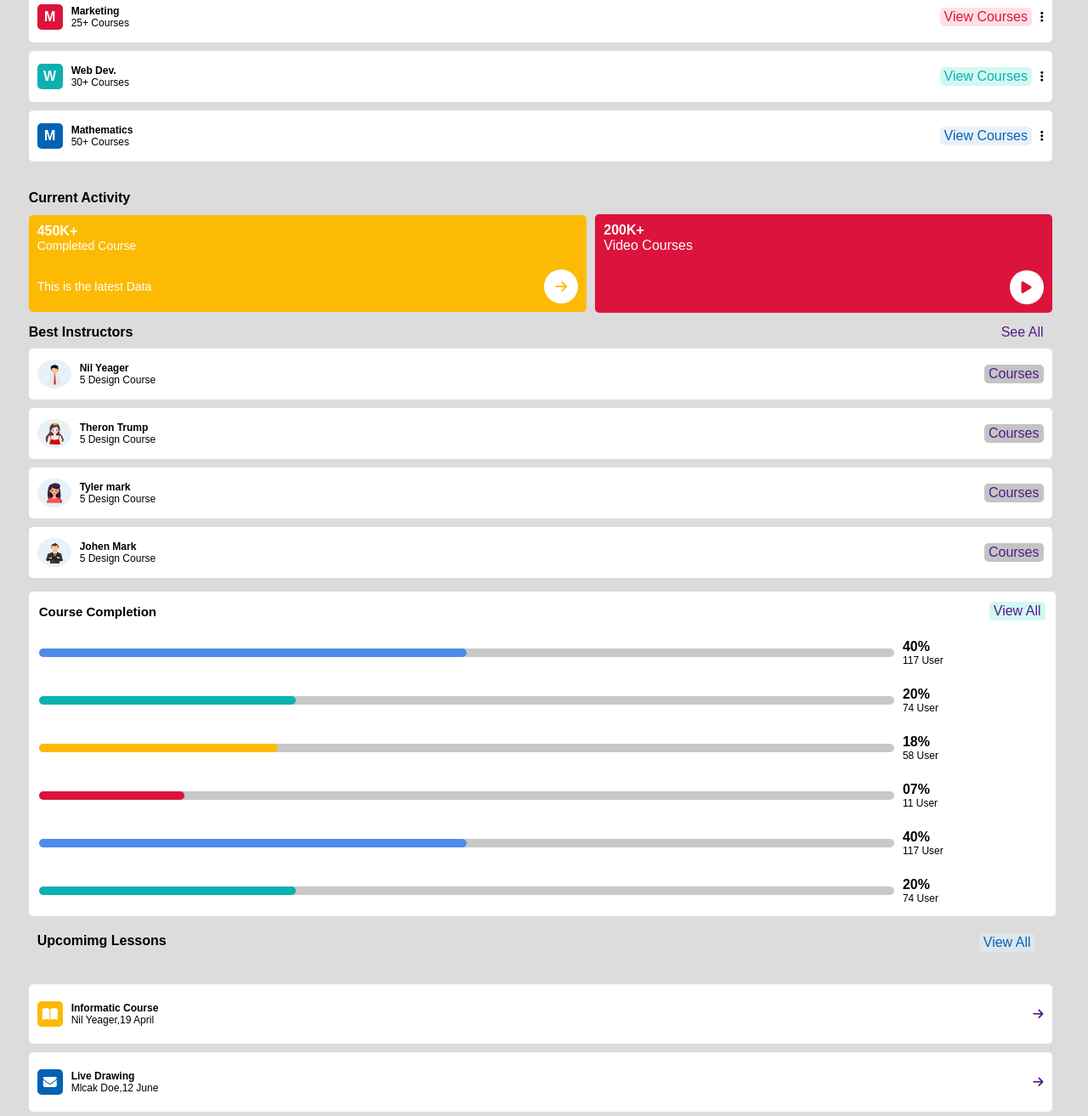
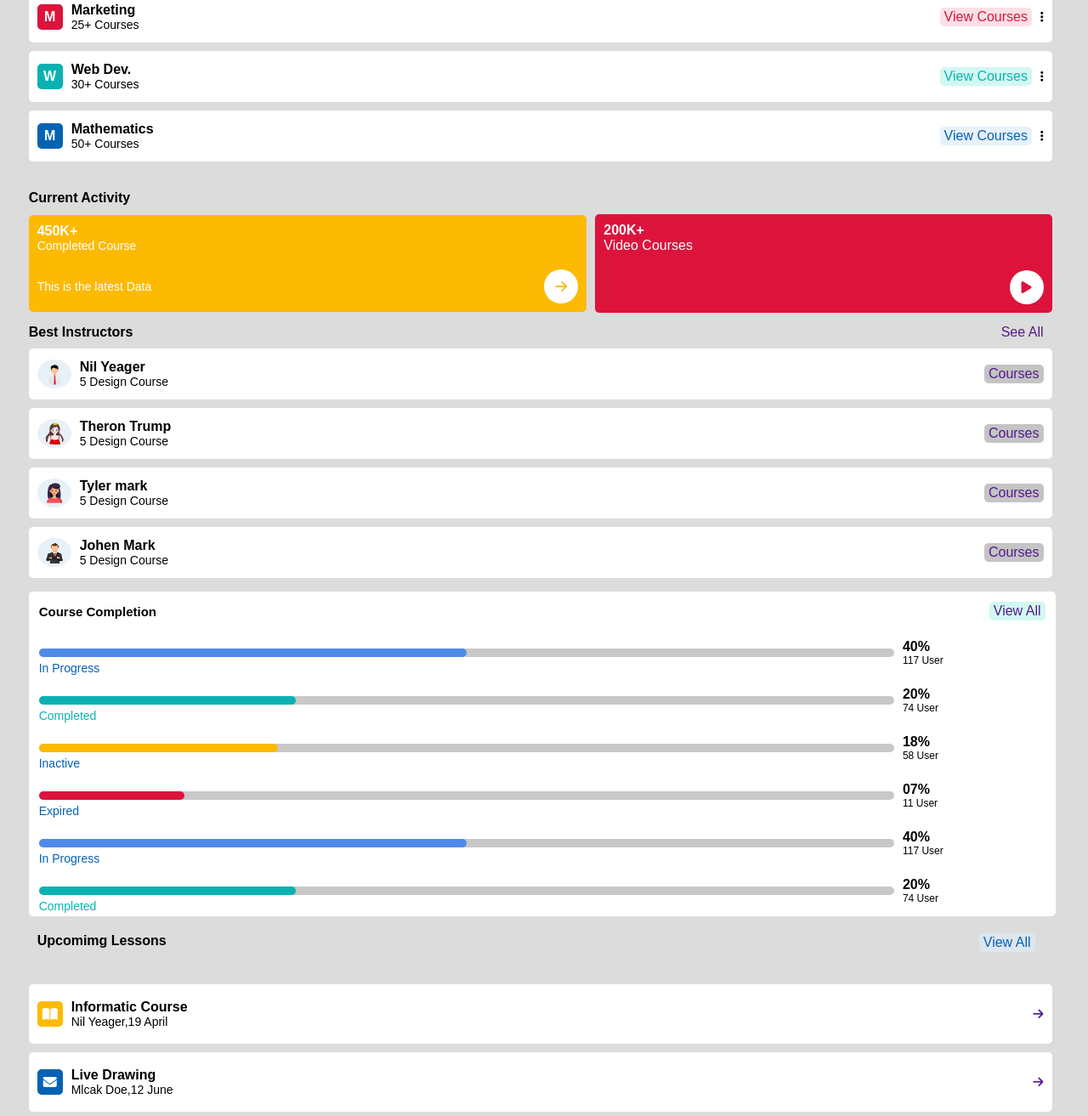
Before and after one commit to ZaheerAhmedkhan65/learn-with-zaheer, a plain HTML site: page week-4/learn-with-us.html in a window 1280 px wide. Shown: the part 507-1820 px from the top of the page at 85% size. Drawn offline with Linux system fonts and the light colour scheme.

Commit message:
change fonts in html

```diff
--- a/resources/css/learn-with-us.css
+++ b/resources/css/learn-with-us.css
@@ -253,6 +253,9 @@ header{
  }
  .gap{
     gap: 10px;
+ }
+ .margin-t-5{
+    margin-top: 5px;
  }
  .margin-t-20{
     margin-top:20px;
@@ -563,4 +566,10 @@ header{
     .video-course{
         width: 100%;
     }
+    footer{
+        font-size: 12px;
+    }
+    .purchase-now-btn{
+        display: none;
+    }
 }
--- a/week-4/learn-with-us.html
+++ b/week-4/learn-with-us.html
@@ -101,8 +101,8 @@
                     <b>M</b>
                  </div>
             <div>
-                 <h2 class="p">Marketing</h2>
-                 <p class="p">25+ Courses</p>
+                 <h2>Marketing</h2>
+                 <p>25+ Courses</p>
              </div>
                 </div>
                  <div class="course-detail f-c-sb">
@@ -118,8 +118,8 @@
                 <b>W</b>
              </div>
         <div>
-             <h2 class="p">Web Dev.</h2>
-             <p class="p">30+ Courses</p>
+             <h2>Web Dev.</h2>
+             <p>30+ Courses</p>
          </div>
             </div>
              <div class="f-c-sb">
@@ -135,8 +135,8 @@
             <b>M</b>
          </div>
     <div>
-         <h2 class="p">Mathematics</h2>
-         <p class="p">50+ Courses</p>
+         <h2>Mathematics</h2>
+         <p>50+ Courses</p>
      </div>
         </div>
          <div class="course-detail f-c-sb">
@@ -192,8 +192,8 @@
                         <img src="../resources/img/employ.png" alt="" width="30px" height="30px">
                      </div>
                 <div>
-                     <h2 class="p">Nil Yeager</h2>
-                     <p class="p">5 Design Course</p>
+                     <h2>Nil Yeager</h2>
+                     <p>5 Design Course</p>
                  </div>
                     </div>
                      <div class="f-c-sb">
@@ -208,8 +208,8 @@
                     <img src="../resources/img/princess.png" alt="" width="30px" height="30px">
                  </div>
             <div>
-                 <h2 class="p">Theron Trump</h2>
-                 <p class="p">5 Design Course</p>
+                 <h2>Theron Trump</h2>
+                 <p>5 Design Course</p>
              </div>
                 </div>
                  <div class="f-c-sb">
@@ -225,8 +225,8 @@
                 <img src="../resources/img/girl.png" alt="" width="30px" height="30px">
              </div>
             <div>
-             <h2 class="p">Tyler mark</h2>
-             <p class="p">5 Design Course</p>
+             <h2>Tyler mark</h2>
+             <p>5 Design Course</p>
             </div>
             </div>
              <div class="f-c-sb">
@@ -242,8 +242,8 @@
                 <img src="../resources/img/Business-man.png" alt="" width="30px" height="30px">
              </div>
             <div>
-             <h2 class="p">Johen Mark</h2>
-             <p class="p">5 Design Course</p>
+             <h2>Johen Mark</h2>
+             <p>5 Design Course</p>
             </div>
             </div>
              <div class="f-c-sb margin-l-r radius bg-grey  box-color-grey">
@@ -266,6 +266,7 @@
                     <div class="f-c-sb progress">
                         <div class="progress-line margin-l-r">
                             <div class="progress-color pro-40"></div>
+                            <p class="blue margin-t-5">In Progress</p>
                         </div>
                         <div class="progress-value">
                             <h4>40%</h4>
@@ -275,6 +276,7 @@
                     <div class="progress f-c-sb">
                         <div class="progress-line margin-l-r">
                             <div class="progress-color pro-20"></div>
+                            <p class="teal margin-t-5">Completed</p>
                         </div>
                         <div class="progress-value">
                             <h4>20%</h4>
@@ -285,6 +287,7 @@
                     <div class="progress f-c-sb ">
                         <div class="progress-line margin-l-r">
                             <div class="progress-color pro-18"></div>
+                            <p class="blue margin-t-5">Inactive</p>
                         </div>
                         <div class="progress-value">
                             <h4>18%</h4>
@@ -295,6 +298,7 @@
                     <div class="progress f-c-sb ">
                         <div class="progress-line margin-l-r">
                             <div class="progress-color pro-07"></div>
+                            <p class="blue margin-t-5">Expired</p>
                         </div>
                         <div class="progress-value">
                             <h4>07%</h4>
@@ -305,6 +309,7 @@
                     <div class="progress f-c-sb">
                         <div class="progress-line margin-l-r">
                             <div class="progress-color pro-40"></div>
+                            <p class="blue margin-t-5">In Progress</p>
                         </div>
                         <div class="progress-value">
                             <h4>40%</h4>
@@ -314,6 +319,7 @@
                     <div class="progress f-c-sb">
                         <div class="progress-line margin-l-r">
                             <div class="progress-color pro-20"></div>
+                            <p class="teal margin-t-5">Completed</p>
                         </div>
                         <div class="progress-value">
                             <h4>20%</h4>
@@ -339,8 +345,8 @@
                         <i class="fa-solid fa-book-open"></i>
                      </div>
                 <div>
-                     <h2 class="p">Informatic Course</h2>
-                     <p class="p">Nil Yeager,19 April</p>
+                     <h2>Informatic Course</h2>
+                     <p>Nil Yeager,19 April</p>
                  </div>
                     </div>
                      <a href="" class="f-c-sb margin-l-r">
@@ -353,8 +359,8 @@
                     <i class="fa-solid fa-envelope"></i>
                  </div>
             <div>
-                 <h2 class="p">Live Drawing</h2>
-                 <p class="p">Mlcak Doe,12 June</p>
+                 <h2>Live Drawing</h2>
+                 <p>Mlcak Doe,12 June</p>
              </div>
                 </div>
                  <a href="" class="f-c-sb margin-l-r">
@@ -367,8 +373,8 @@
                     <i class="fa-solid fa-book-open"></i>
                  </div>
             <div>
-                 <h2 class="p">Contemporary Art</h2>
-                 <p class="p">Potar doe,27 July</p>
+                 <h2>Contemporary Art</h2>
+                 <p>Potar doe,27 July</p>
              </div>
                 </div>
                  <a href="" class="f-c-sb margin-l-r">
@@ -381,8 +387,8 @@
                         <i class="fa-solid fa-envelope"></i>
                      </div>
                 <div>
-                     <h2 class="p">Live Drawing</h2>
-                     <p class="p">Mlcak Doe,12 June</p>
+                     <h2>Live Drawing</h2>
+                     <p>Mlcak Doe,12 June</p>
                  </div>
                     </div>
                      <a href="" class="f-c-sb margin-l-r">
@@ -467,7 +473,7 @@
           </div>
           <footer class="margin-t">
             <div><p>&copy;<b> 2024</b> Multipurpose Themes.<b>All Rights Reserved.</b></p></div>
-            <div><a href="" class="blue radius bg-lite-blue box-color-blue">Purchase Now</a></div>
+            <div><a href="" class="blue radius bg-lite-blue box-color-blue purchase-now-btn">Purchase Now</a></div>
           </footer>
         </div>
         </div>
```
